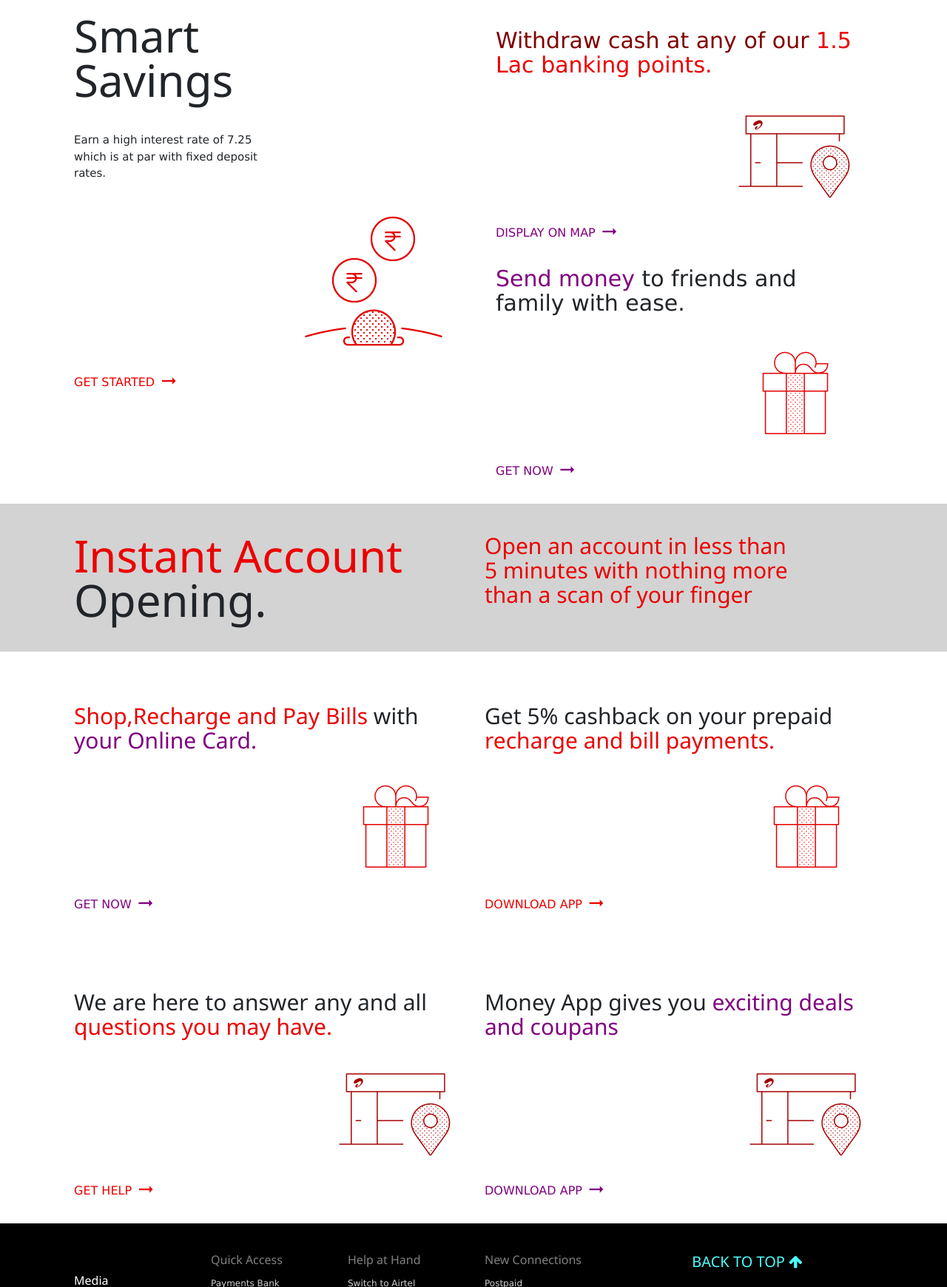
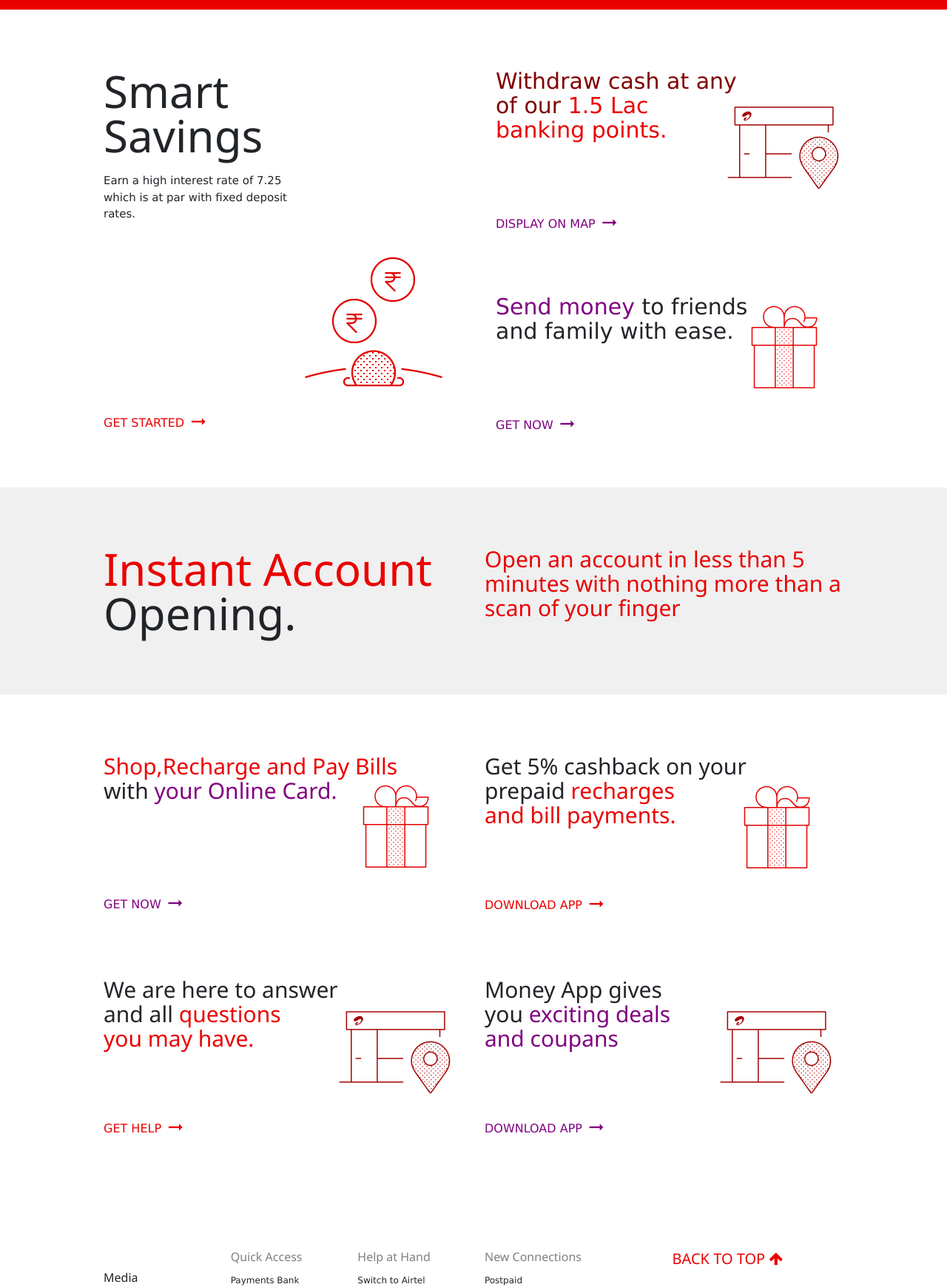
Before and after one commit to anshita098/airtelpage, a plain HTML site: page index.html in a window 1280 px wide. Shown: the part 1060-2800 px from the top of the page at 74% size. Drawn offline with nearby package versions, Linux system fonts and the light colour scheme.

Commit message:
Add files via upload

```diff
--- a/front.css
+++ b/front.css
@@ -8,22 +8,32 @@ body{
     font-weight:400;
     line-height: 60px;
 }
-
 .padding_up{
-  padding-top: 30px;
+  padding-top: 10px;
 }
 
 .padding_up1{
   padding-top:120px;
 }
-.padding_up2{
-  padding-top: 100px;
-  padding-left: 100px;
+.margin_up{
+  margin-top: -100px;
 }
-margin_left{
+.margin_up1{
+  margin-top: 80px;
+}
+.margin_up2{
+  margin-top: -68px;
+}
+margin_up3{
+  margin-top: -200px;
+}
+.margin_left{
  margin-left: 10px;
 }
 
+.margin_left1{
+  margin-left: 300px;
+}
 @media screen and (max-width:601px){
   .font{
     font-size:40px;
@@ -32,13 +42,16 @@ margin_left{
   }
 }
 .cont{
-  padding: 30px;
+  padding: 70px;
+}
+.hand{
+  height:470px;
 }
 .red{
   background-color: #EB0000;
 }
 .gray{
-  background-color:#D3D3D3;
+  background-color:#F0F0F0;
 }
 .redtext{
   color:#EB0000;
@@ -63,8 +76,7 @@ margin_left{
 }
 .one{
   font-style: "Tondo", "Helvetica Neue", Helvetica, Arial, sans-serif;;
-  font-size:15px;
-  font-weight:lighter;
+  font-size:14px;
   color:white;
   padding: 20px;
 }
@@ -150,12 +162,9 @@ position: relative;
 left: 0;
 bottom: 0;
 width: 100%;
-background-color:black;
-color: white;
 }
 .text{
   font-size: 12px;
-  color:#D0D0D0;
 }
 
 .animate-first{
--- a/index.html
+++ b/index.html
@@ -56,17 +56,17 @@
     </nav>
 </div>
 </div>
-    <div class="container-fluid">
+    <div class="container-fluid back">
         <div class="container padding_up1">
             <div class="row">
-                <div class="col-lg-7 col-sm-12 col-xs-12 cont">
+                <div class="col-lg-7 col-sm-12 col-xs-12 padding_up1 cont">
                 <h2 class="font"><span class="redtext">Banking the way</span><br>
                 <span class="greytext">you always wanted</span></h2>
                 <br>
                 <span class="get-3 redtext">GET STARTED&nbsp;</span>
                 <i class="material-icons arrow redtext">arrow_right_alt</i>
                 </div>
-                <div class="col-lg-5 col-sm-12 col-xs-12 text-right">
+                <div class="hand col-lg-5 col-sm-12 col-xs-12 text-right ">
                     <img src="images/hand.png" class="responsive">
                 </div>
             </div>
@@ -77,7 +77,7 @@
         <div class="container cont padding_up">
             <h2 class="font"><span class="whitetext">Airtel Payments Bank</span><br>
             <span class="blacktext">Account</span></h2>
-            <div class="row padding_up">
+            <div class="row">
                 <div class="col-md-3 col-sm-6 col-xs-6 one">
                     <span class="w3-jumbo"><i class="fa fa-mobile"></i></span>
                     <p class="padding_up">Your airtel mobile number is also your account number</p>
@@ -99,9 +99,9 @@
     </div>
 
     <div class="container-fluid">
-        <div class="container cont padding_up">
+        <div class="container cont">
             <div class="row">
-                <div class="col-sm-6 anim-second">
+                <div class="col-md-6 col-sm-12 anim-second">
                 <h2 class="font">Smart<br/>Savings</span></h2>
                 <p class="padding_up">Earn a high interest rate of 7.25<br> which is at par with fixed deposit <br/>rates.</p>
                 <div class="text-right">
@@ -109,18 +109,39 @@
                 </div>
                 <span class="get-2 redtext">GET STARTED&nbsp;</span><i class="material-icons arrowsize redtext">arrow_right_alt</i>
                 </div>
-                <div class="col-sm-6 ">
-                    <div class="col-sm-12 padding_up anim-second">
-                    <p class="font-3"><span class="maroontext">Withdraw cash at any of our</span>
-                    <span class="redtext">1.5 Lac banking points.</span>
+                <div class="col-md-6 col-sm-12">
+                     <!-- hidden in md-->
+                    <div class="col-sm-12 padding_up anim-second d-none d-lg-block">
+                    <p class="font-3"><span class="maroontext">Withdraw cash at any <br>of our</span>
+                    <span class="redtext">1.5 Lac<br> banking points.</span>
+                    </p>
+                    <div class="text-right margin_up margin_left1">
+                        <img src="images/points.png">
+                    </div>
+                    <span class="get-2 purpletext margin_up">DISPLAY ON MAP&nbsp;</span><i class="material-icons arrowsize purpletext">arrow_right_alt</i>
+                    </div>
+                     <!-- visible in md-->
+                    <div class="col-sm-12 padding_up anim-second d-lg-none">
+                        <p class="font-3"><span class="maroontext">Withdraw cash at any <br>of our</span>
+                        <span class="redtext">1.5 Lac<br> banking points.</span>
                         </p>
                         <div class="text-right">
                             <img src="images/points.png">
                         </div>
                         <span class="get-2 purpletext">DISPLAY ON MAP&nbsp;</span><i class="material-icons arrowsize purpletext">arrow_right_alt</i>
                     </div>
-                    <div class="col-sm-12 padding_up padding_down anim-second">
-                    <p class="font-3"><span class="purpletext">Send money </span>to friends
+                     <!-- hidden in md-->
+                    <div class="col-sm-12 margin_up1 anim-second d-none d-lg-block">
+                    <p class="font-3"><span class="purpletext">Send money </span>to friends<br>
+                    and family with ease.</p>
+                    <div class="text-right margin_up margin_left1">
+                        <img src="images/gift.svg">
+                    </div>
+                    <span class="get-2 purpletext margin_up">GET NOW&nbsp;</span><i class="material-icons arrowsize purpletext">arrow_right_alt</i>
+                    </div>
+                      <!-- visible in md -->
+                    <div class="col-sm-12 margin_up1 anim-second d-lg-none">
+                    <p class="font-3"><span class="purpletext">Send money </span>to friends<br>
                     and family with ease.</p>
                     <div class="text-right">
                         <img src="images/gift.svg">
@@ -133,12 +154,12 @@
     </div>
 
 <div class="container-fluid gray">
-    <div class="container cont padding_up padding_down">
+    <div class="container cont">
         <div class="row">
             <div class="col-md-6 col-sm-12">
                 <h2 class="font"><span class="redtext">Instant Account</span> Opening.</h2>
             </div>
-            <div class="col-md-5 col-sm-12">
+            <div class="col-md-6 col-sm-12">
                 <h4><span class="font-3 redtext">Open an account in less than 5 minutes
                 with nothing more than a scan of your finger</span></h4>
             </div>
@@ -149,7 +170,17 @@
 <div class="container-fluid">
     <div class="container cont">
         <div class="row">
-            <div class="col-sm-6 padding_up anim-second">
+             <!-- hidden in md -->
+            <div class="col-md-6 col-sm-12 anim-second d-none d-lg-block">
+              <h4 class="font-3"><span class="redtext">Shop,Recharge and Pay Bills</span><br>
+                with <span class="purpletext">your Online Card.</span></h2>
+                <div class="text-right margin_up2 margin_left">
+                    <img src="images/gift.svg">
+                </div>
+                <span class="get-2 purpletext">GET NOW&nbsp;</span><i class="material-icons arrowsize purpletext">arrow_right_alt</i>
+            </div>
+             <!-- visible in md -->
+            <div class="col-md-6 col-sm-12 anim-second d-lg-none">
                 <h4 class="font-3"><span class="redtext">Shop,Recharge and Pay Bills</span>
                 with <span class="purpletext">your Online Card.</span></h2>
                 <div class="text-right">
@@ -157,7 +188,18 @@
                 </div>
                 <span class="get-2 purpletext">GET NOW&nbsp;</span><i class="material-icons arrowsize purpletext">arrow_right_alt</i>
             </div>
-            <div class="col-sm-6 padding_up anim-second">
+             <!-- hidden in md -->
+            <div class="col-md-6 col-sm-12 anim-second d-none d-lg-block">
+                <h4 class="font-3">Get 5% cashback on your<br>prepaid
+                <span class="redtext"> recharges<br>and bill payments.</span>
+                </h4>
+                <div class="text-right margin_up margin_left">
+                    <img src="images/gift.svg">
+                </div>
+                <span class="get-2 redtext">DOWNLOAD APP&nbsp;</span><i class="material-icons arrowsize redtext">arrow_right_alt</i>
+            </div>
+             <!-- visible in md -->
+            <div class="col-md-6 col-sm-12 anim-second d-lg-none">
                     <h4 class="font-3">Get 5% cashback on your prepaid
                     <span class="redtext"> recharge and bill payments.</span>
                     </h4>
@@ -168,9 +210,19 @@
                 </div>
         </div>
     </div>
-    <div class="container cont">
+    <div class="container cont margin_up2">
             <div class="row">
-              <div class="col-sm-6 padding_up anim-second">
+                  <!-- hidden in md -->
+              <div class="col-md-6 col-sm-12 anim-second d-none d-lg-block">
+                <h4 class="font-3">We are here to answer <br> and all <span class="redtext">
+                questions <br>you may have.</span></h4>
+                <div class="text-right margin_up margin_left">
+                    <img src="images/points.png">
+                </div>
+                <span class="get-2 redtext">GET HELP&nbsp;</span><i class="material-icons arrowsize redtext">arrow_right_alt</i>
+              </div>
+                <!-- visible in md -->
+                <div class="col-md-6 col-sm-12 anim-second d-lg-none">
                     <h4 class="font-3">We are here to answer any and all <span class="redtext">
                     questions you may have.</span></h4>
                     <div class="text-right">
@@ -178,7 +230,17 @@
                     </div>
                     <span class="get-2 redtext">GET HELP&nbsp;</span><i class="material-icons arrowsize redtext">arrow_right_alt</i>
                 </div>
-              <div class="col-sm-6 padding_up anim-second">
+                  <!-- hidden in md -->
+                <div class="col-md-6 col-sm-12 anim-second d-none d-lg-block">
+                <h4 class="font-3">Money App gives <br>you <span class="purpletext">
+                exciting deals <br>and coupans</span></h4>
+                <div class="text-right margin_up margin_left">
+                    <img src="images/points.png">
+                </div>
+                <span class="get-2 purpletext">DOWNLOAD APP&nbsp;</span><i class="material-icons arrowsize purpletext">arrow_right_alt</i>
+                 </div>
+                   <!-- visible in md -->
+                 <div class="col-md-6 col-sm-12 anim-second d-lg-none">
                     <h4 class="font-3">Money App gives you <span class="purpletext">
                     exciting deals and coupans</span></h4>
                     <div class="text-right">
@@ -272,7 +334,7 @@
             </div>
 
             <div class="col-md-4 text-center">
-                <h4 class="blue">BACK TO TOP
+                <h4 class="redtext"><a href="#back">BACK TO TOP</a>
                 <i class="fa fa-arrow-up"></i></h4>
             </div>
             <!-- <div class="col-md-10 text-right">
```
Lines whose indentation alone changed are shown as unchanged.
